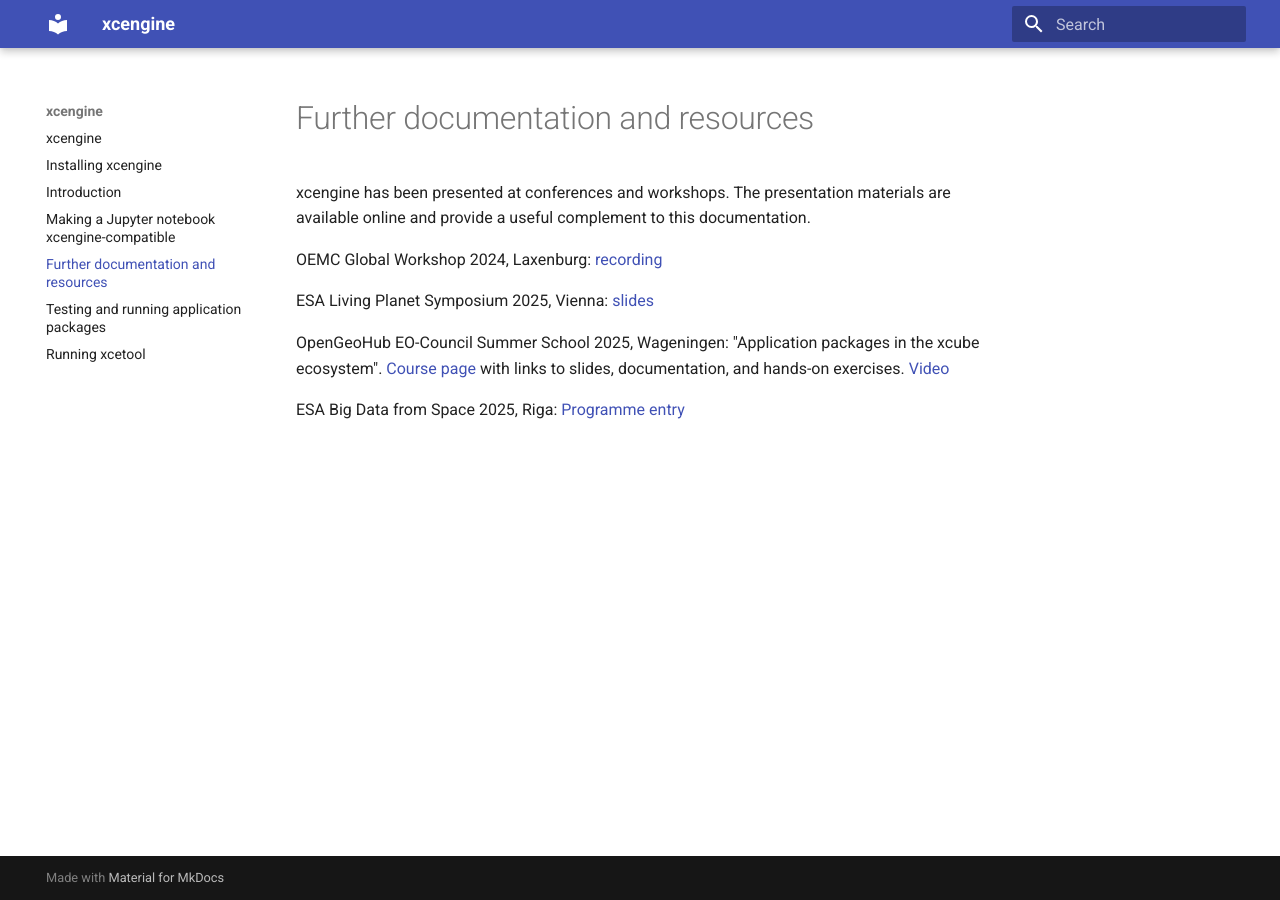
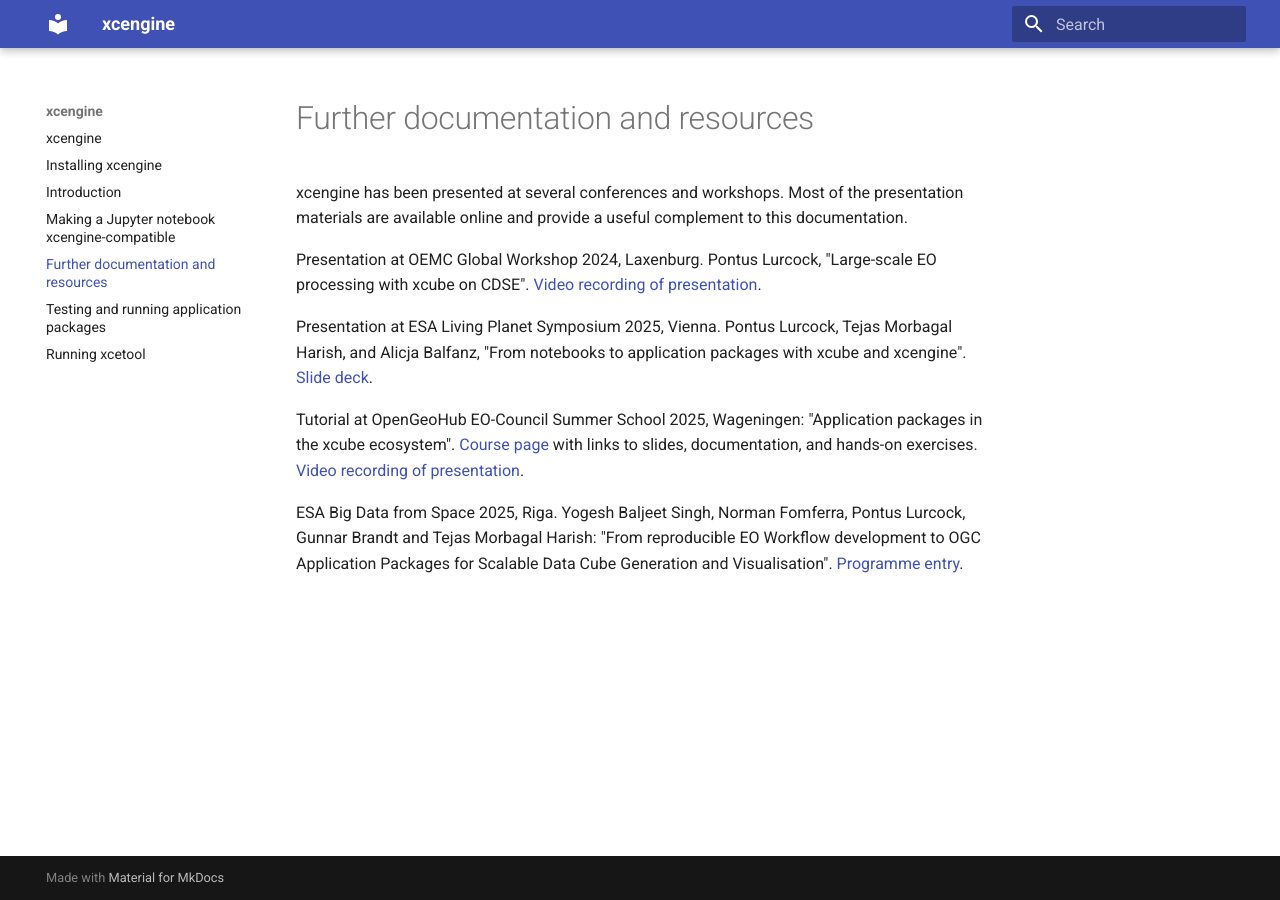
Before and after one commit to xcube-dev/xcengine, an MkDocs documentation site: the page built from docs/resources.md, in a window 1280 px wide. Built offline with MkDocs 1.6.1 and Material for MkDocs 9.7.7, drawn with Linux system fonts in a browser that asks for light colours.

```diff
--- a/docs/resources.md
+++ b/docs/resources.md
@@ -1,20 +1,26 @@
 # Further documentation and resources
 
-xcengine has been presented at conferences and workshops. The presentation
-materials are available online and provide a useful complement to this
-documentation.
+xcengine has been presented at several conferences and workshops. Most of the
+presentation materials are available online and provide a useful complement to
+this documentation.
 
-OEMC Global Workshop 2024, Laxenburg:
-[recording](https://www.youtube.com/watch?v=e0P1KVyvoEc&list=PLXUoTpMa_9s3g9lD7_aP0XB12wluSPhRJ&index=28)
+Presentation at OEMC Global Workshop 2024, Laxenburg.
+Pontus Lurcock, "Large-scale EO processing with xcube on CDSE".
+[Video recording of presentation](https://www.youtube.com/watch?v=e0P1KVyvoEc&list=PLXUoTpMa_9s3g9lD7_aP0XB12wluSPhRJ&index=28).
 
-ESA Living Planet Symposium 2025, Vienna:
-[slides](https://lps25.esa.int/lps25-presentations/presentations/1276/lurcock_update.pdf)
+Presentation at ESA Living Planet Symposium 2025, Vienna.
+Pontus Lurcock, Tejas Morbagal Harish, and Alicja Balfanz,
+"From notebooks to application packages with xcube and xcengine".
+[Slide deck](https://lps25.esa.int/lps25-presentations/presentations/1276/lurcock_update.pdf).
 
-OpenGeoHub EO-Council Summer School 2025, Wageningen:
+Tutorial at OpenGeoHub EO-Council Summer School 2025, Wageningen:
 "Application packages in the xcube ecosystem".
 [Course page](https://xcube-dev.github.io/summerschool25/) with links to
 slides, documentation, and hands-on exercises.
-[Video](https://www.youtube.com/watch?v=b3BdOE3mJZU)
+[Video recording of presentation](https://www.youtube.com/watch?v=b3BdOE3mJZU).
 
-ESA Big Data from Space 2025, Riga:
-[Programme entry](https://federicorondoni.github.io/bids25/brella-wrapper.html?date=2025-10-01&showSession=749314)
+ESA Big Data from Space 2025, Riga.
+Yogesh Baljeet Singh, Norman Fomferra, Pontus Lurcock, Gunnar Brandt and
+Tejas Morbagal Harish: "From reproducible EO Workflow development to OGC
+Application Packages for Scalable Data Cube Generation and Visualisation".
+[Programme entry](https://federicorondoni.github.io/bids25/brella-wrapper.html?date=2025-10-01&showSession=749314).
```
Also changed, not shown: docs/installing.md (+3 -1 lines), docs/notebook.md (+64 -1 lines), docs/testing.md (+6 -0 lines), docs/xcetool.md (+10 -0 lines).
